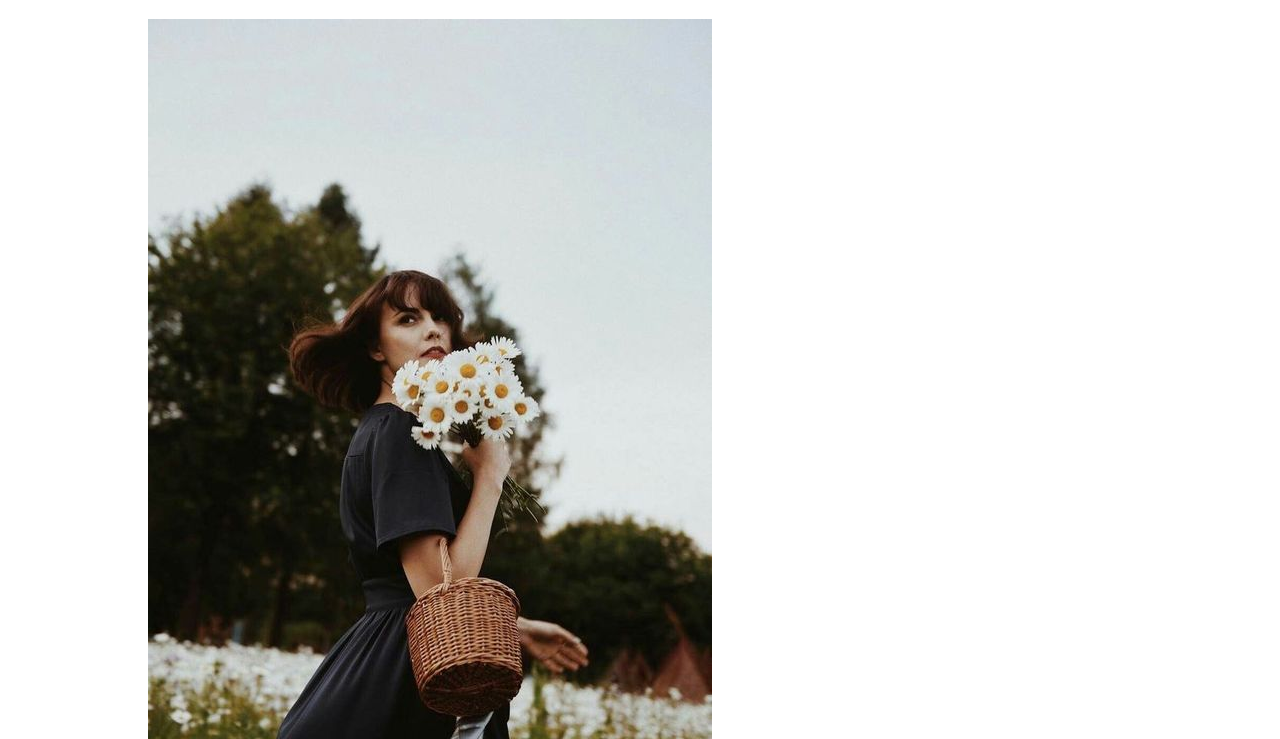
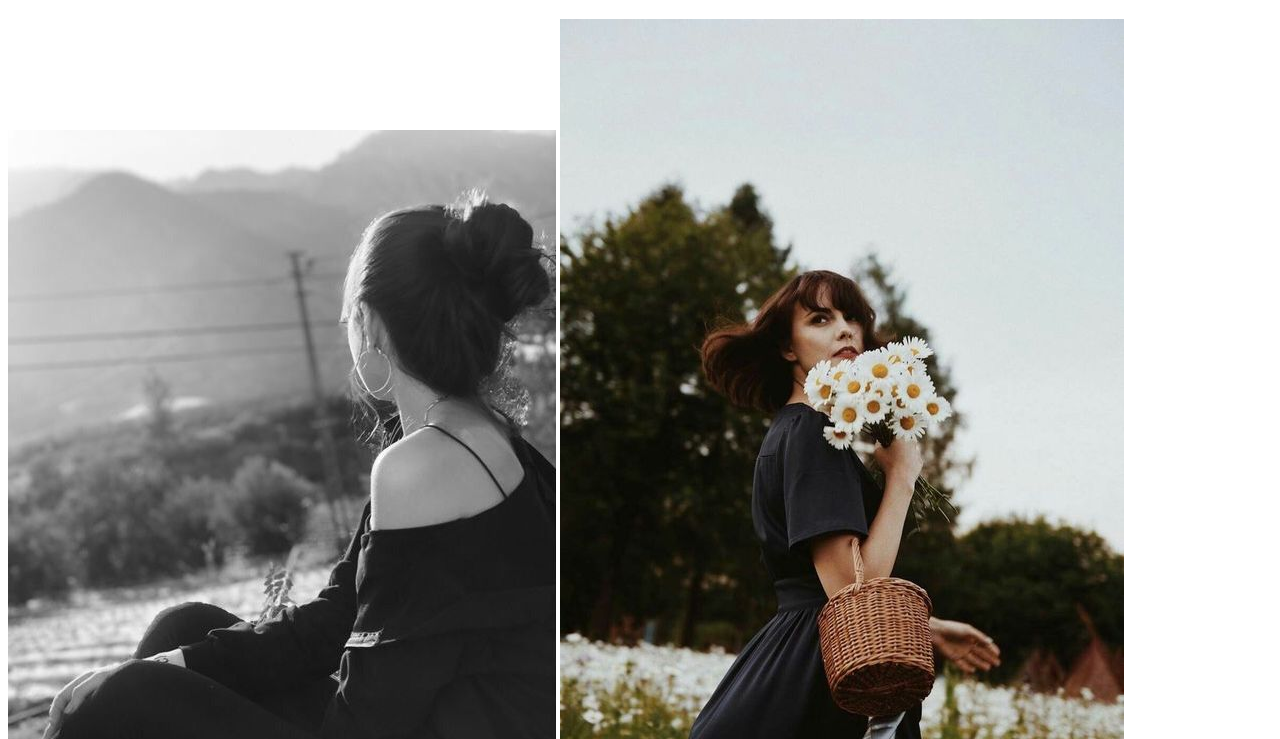
Before and after one commit to JustOnes10/project_1, a plain HTML site: page folder/inner/index.html in a window 1280 px wide. Shown: the part 61-800 px from the top of the page. Drawn offline with Linux system fonts and the light colour scheme.

Commit message:
Update index.html

```diff
--- a/folder/inner/index.html
+++ b/folder/inner/index.html
@@ -7,7 +7,7 @@
 </head>
 <body>
     <h1>something</h1>
-    <img src="project_1/img/first.jpg" alt="абсолютный путь">
+    <img src="/project_1/img/first.jpg" alt="абсолютный путь">
     <img src="../../img/second.jpg" alt="относительный путь">
     <p>Lorem ipsum dolor sit amet consectetur adipisicing elit. Aperiam rerum, commodi quaerat quibusdam laborum ipsa dolor! Veritatis laborum, illo error fuga aperiam earum molestias delectus tempora. Minus dolorem dolorum quia!</p>
 </body>
```
